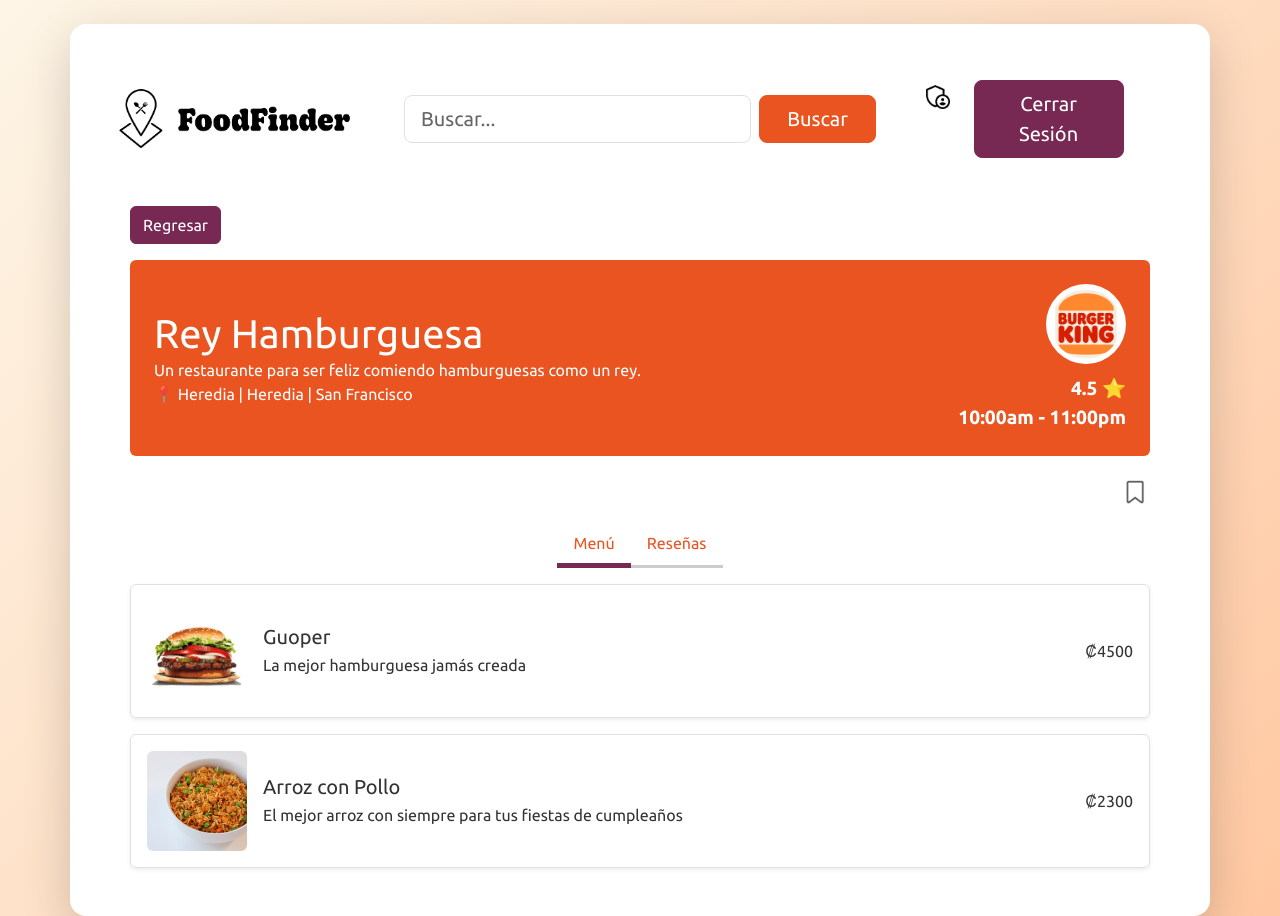
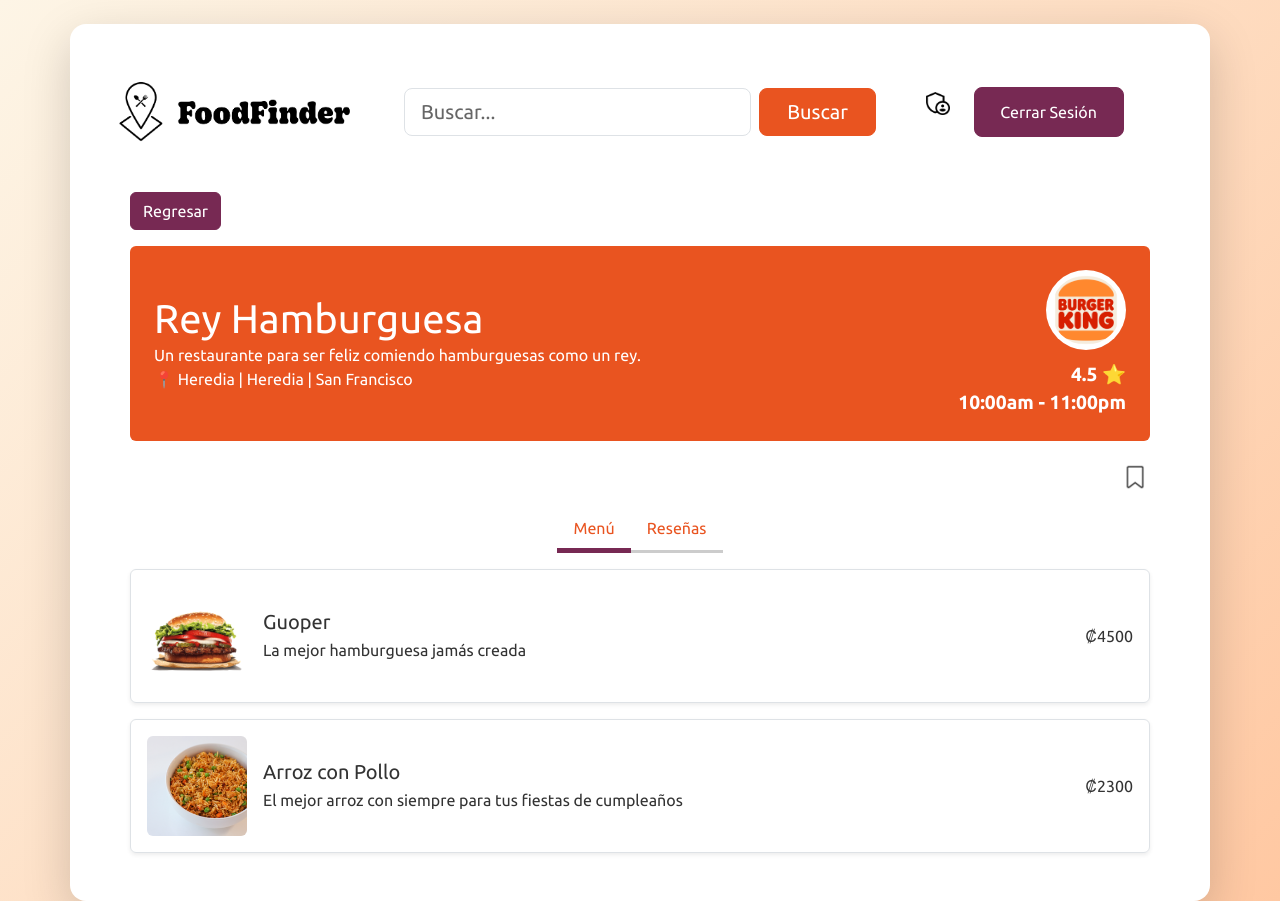
Before and after one commit to GeraldMatarrita/FoodFinder, a React (Create React App) app: page /restaurant in a window 1280 px wide. Built offline with nearby package versions, Linux system fonts and the light colour scheme.

Commit message:
Update App.css

```diff
--- a/src/App.css
+++ b/src/App.css
@@ -180,3 +180,8 @@ section {
     padding: 0.6rem 1rem !important;
   }
 }
+
+#cerrarSesion {
+  font-size: 1rem;
+  padding: 0.75rem 1.25rem;
+}
```
